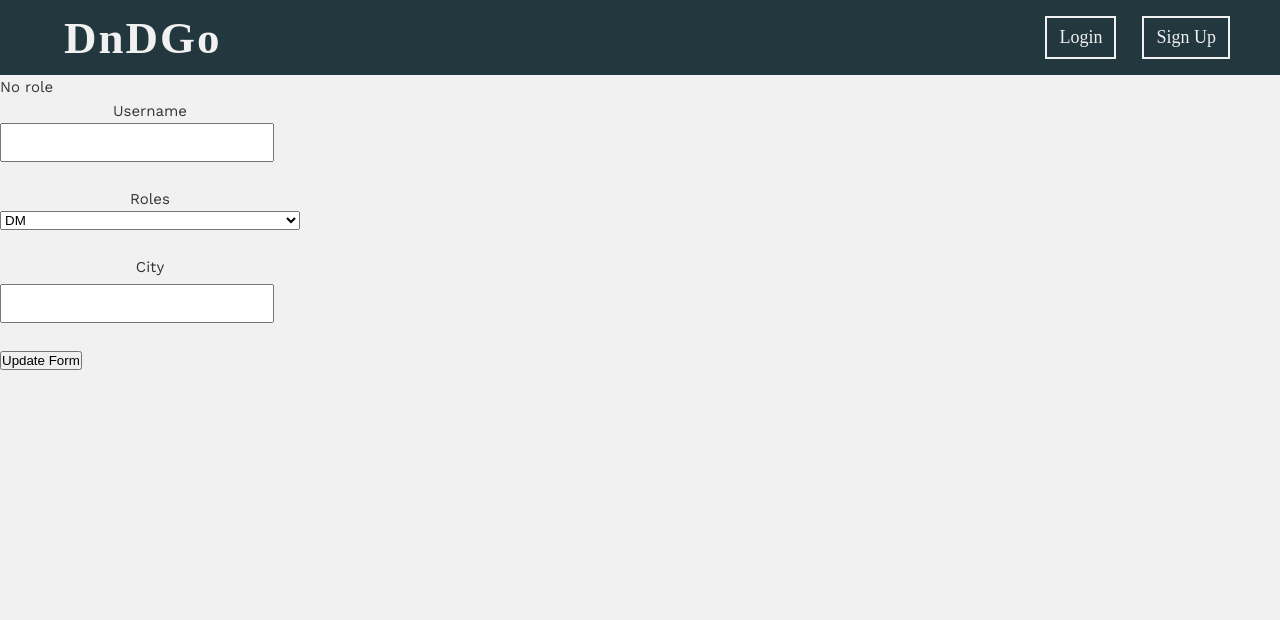
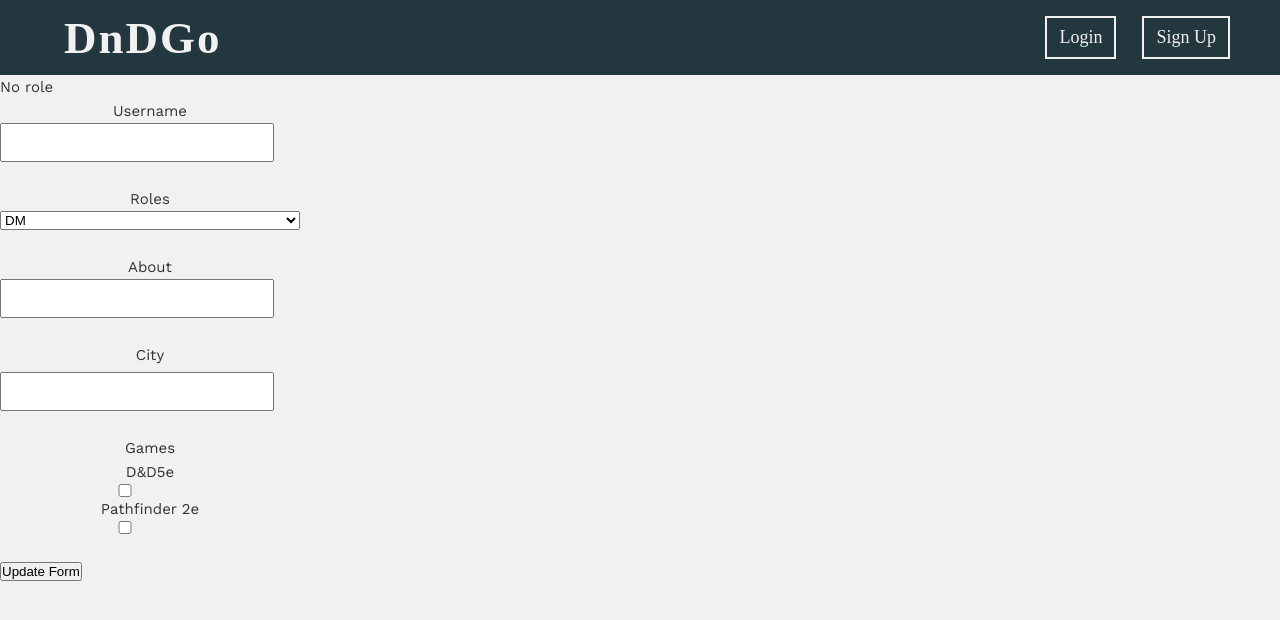
Before and after one commit to TimothyAllgood/dnd-frontend, a React (Create React App) app: page /users/1 in a window 1280 px wide. Shown: the top 620 px of the page. Built offline with nearby package versions, Linux system fonts and the light colour scheme; no server answers; a web font is replaced by a local one.

Commit message:
added games, bio, geolocation check, and reverse geocode

```diff
--- a/src/pages/Profile/Profile.js
+++ b/src/pages/Profile/Profile.js
@@ -29,9 +29,54 @@ class Profile extends Component {
 			lng: user.lng,
 		};
 		this.setState(userInfo);
+		if (!user.city) {
+			// Get user location using geolocation
+			const options = {
+				enableHighAccuracy: true,
+				timeout: 5000,
+				maximumAge: 0,
+			};
+			const success = (pos) => {
+				var crd = pos.coords;
+
+				this.setState({ lat: crd.latitude, lng: crd.longitude });
+				this.reverseGeocode(crd.latitude, crd.longitude);
+			};
+
+			const error = (err) => {
+				console.warn(`ERROR(${err.code}): ${err.message}`);
+			};
+
+			navigator.geolocation.getCurrentPosition(success, error, options);
+		}
+	}
+
+	async reverseGeocode(lat, lng) {
+		// Reverse geocode the lat, lng from the geolocation and add city to db
+		const url = `https://api.tomtom.com/search/2/reverseGeocode/${lat}%2C${lng}.json?key=ojL8SrkEk0ntNQEO0Z1NUfadlxaugNYO`; // Sets url to use value of input for query
+		const res = await axios.get(url); // Returns the data from the api call
+		this.setState({ city: res.data.addresses[0].address.freeformAddress });
+		try {
+			const res = await User.update(this.props.match.params.id, this.state);
+
+			console.log(res);
+		} catch (error) {
+			console.log(error);
+		}
 	}
 
 	handleChange = (e) => {
+		if (e.target.type === 'checkbox') {
+			if (e.target.checked) {
+				this.setState({ games: [...this.state.games, e.target.name] });
+			} else {
+				const removal = this.state.games.filter((value, index, arr) => {
+					return value !== e.target.name;
+				});
+				this.setState({ games: removal });
+				console.log(removal);
+			}
+		}
 		this.setState({ [e.target.name]: e.target.value });
 	};
 
@@ -97,6 +142,16 @@ class Profile extends Component {
 							</select>
 						</div>
 						<div className='form-group'>
+							<label htmlFor='bio'>About</label>
+							<input
+								type='text'
+								name='bio'
+								id='bio'
+								value={state.bio}
+								onChange={this.handleChange}
+							/>
+						</div>
+						<div className='form-group'>
 							<label htmlFor='city'>City</label>
 							<p>{state.city}</p>
 							<input type='text' name='city' onChange={this.handleTomTom} />
@@ -105,6 +160,25 @@ class Profile extends Component {
 								id='cities'
 								style={{ display: 'none' }}
 							></select>
+						</div>
+						<div className='form-group'>
+							<label htmlFor='games'>Games</label>
+							<label htmlFor='5e'>D&D5e</label>
+							<input
+								type='checkbox'
+								name='D&D5e'
+								id='5e'
+								value='D&D5e'
+								onChange={this.handleChange}
+							/>
+							<label htmlFor='PF'>Pathfinder 2e</label>
+							<input
+								type='checkbox'
+								name='PF'
+								id='PF'
+								value='PF'
+								onChange={this.handleChange}
+							/>
 						</div>
 						<button type='submit'>Update Form</button>
 					</form>
```
